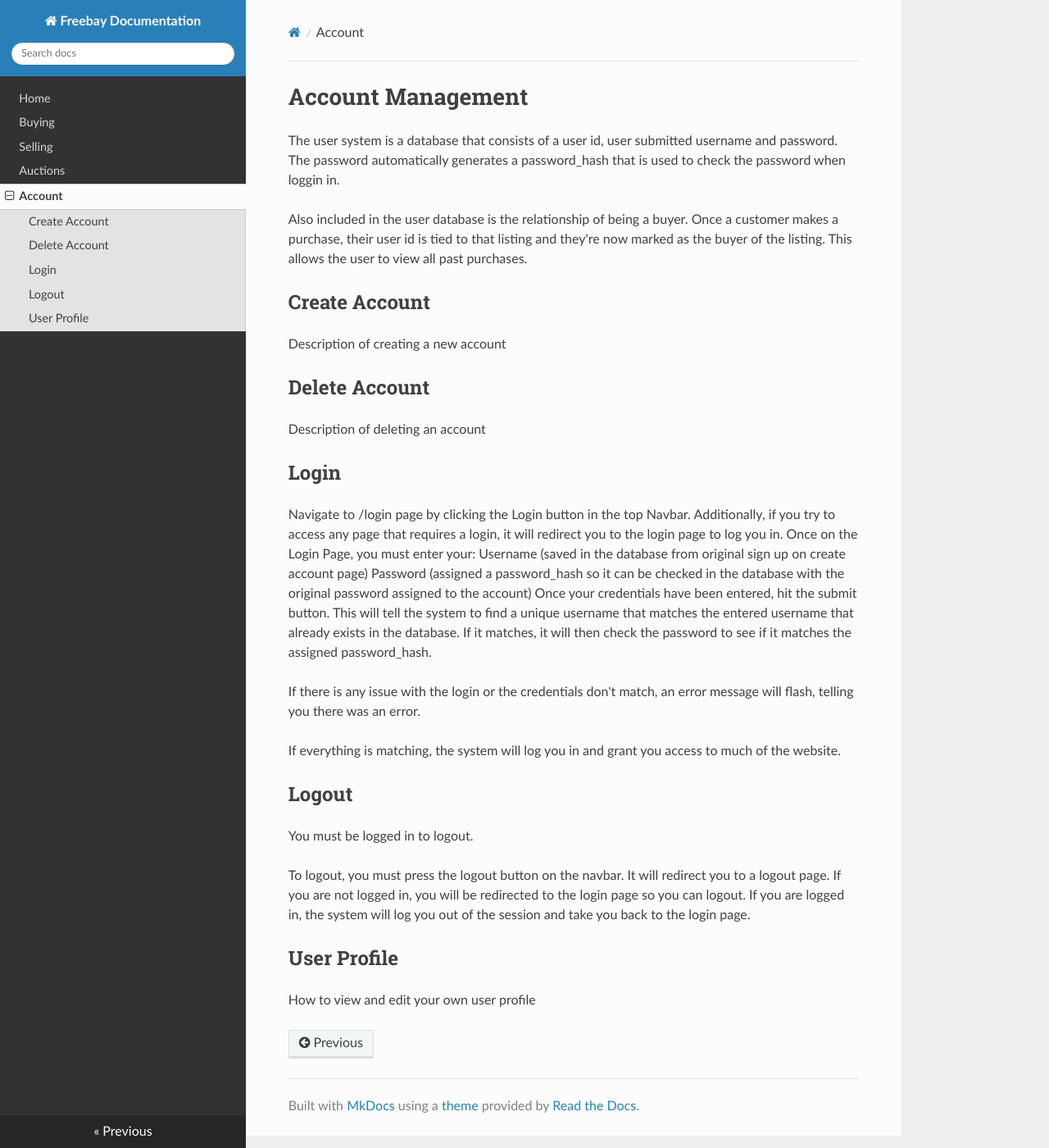
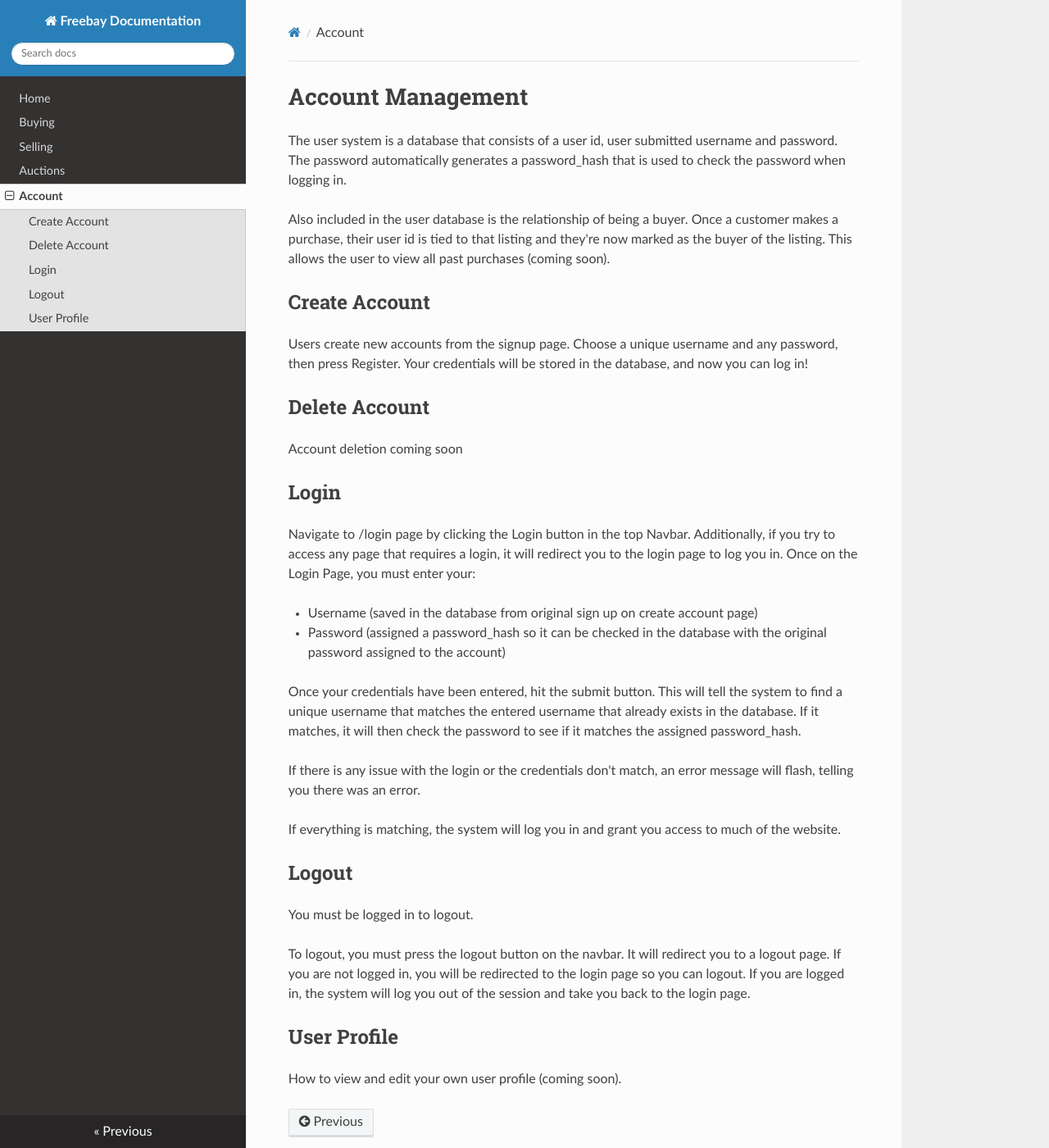
Before and after one commit to emmasandstorm/ebay_clone, an MkDocs documentation site: the page built from docs/manage_account.md, in a window 1280 px wide and 1400 px high. Shown: the whole window at 82% size. Built offline with MkDocs 1.6.1, drawn with Linux system fonts in a browser that asks for light colours; nearby versions of some CDN libraries.

Commit message:
Content updates, markdown changes

```diff
--- a/docs/manage_account.md
+++ b/docs/manage_account.md
@@ -1,22 +1,24 @@
 # Account Management
 
-The user system is a database that consists of a user id, user submitted username and password. The password automatically generates a password_hash that is used to check the password when loggin in.
+The user system is a database that consists of a user id, user submitted username and password. The password automatically generates a password_hash that is used to check the password when logging in.
 
-Also included in the user database is the relationship of being a buyer. Once a customer makes a purchase, their user id is tied to that listing and they're now marked as the buyer of the listing. This allows the user to view all past purchases.
+Also included in the user database is the relationship of being a buyer. Once a customer makes a purchase, their user id is tied to that listing and they're now marked as the buyer of the listing. This allows the user to view all past purchases (coming soon).
 
 ## Create Account
 
-Description of creating a new account
+Users create new accounts from the signup page. Choose a unique username and any password, then press Register. Your credentials will be stored in the database, and now you can log in!
 
 ## Delete Account
 
-Description of deleting an account
+Account deletion coming soon
 
 ## Login
 
 Navigate to /login page by clicking the Login button in the top Navbar. Additionally, if you try to access any page that requires a login, it will redirect you to the login page to log you in. Once on the Login Page, you must enter your:
-    Username (saved in the database from original sign up on create account page)
-    Password (assigned a password_hash so it can be checked in the database with the original password assigned to the account)
+
+- Username (saved in the database from original sign up on create account page)
+- Password (assigned a password_hash so it can be checked in the database with the original password assigned to the account)
+
 Once your credentials have been entered, hit the submit button. This will tell the system to find a unique username that matches the entered username that already exists in the database. If it matches, it will then check the password to see if it matches the assigned password_hash.
 
 If there is any issue with the login or the credentials don't match, an error message will flash, telling you there was an error.
@@ -31,4 +33,4 @@ To logout, you must press the logout button on the navbar. It will redirect you
 
 ## User Profile
 
-How to view and edit your own user profile
+How to view and edit your own user profile (coming soon).
```
